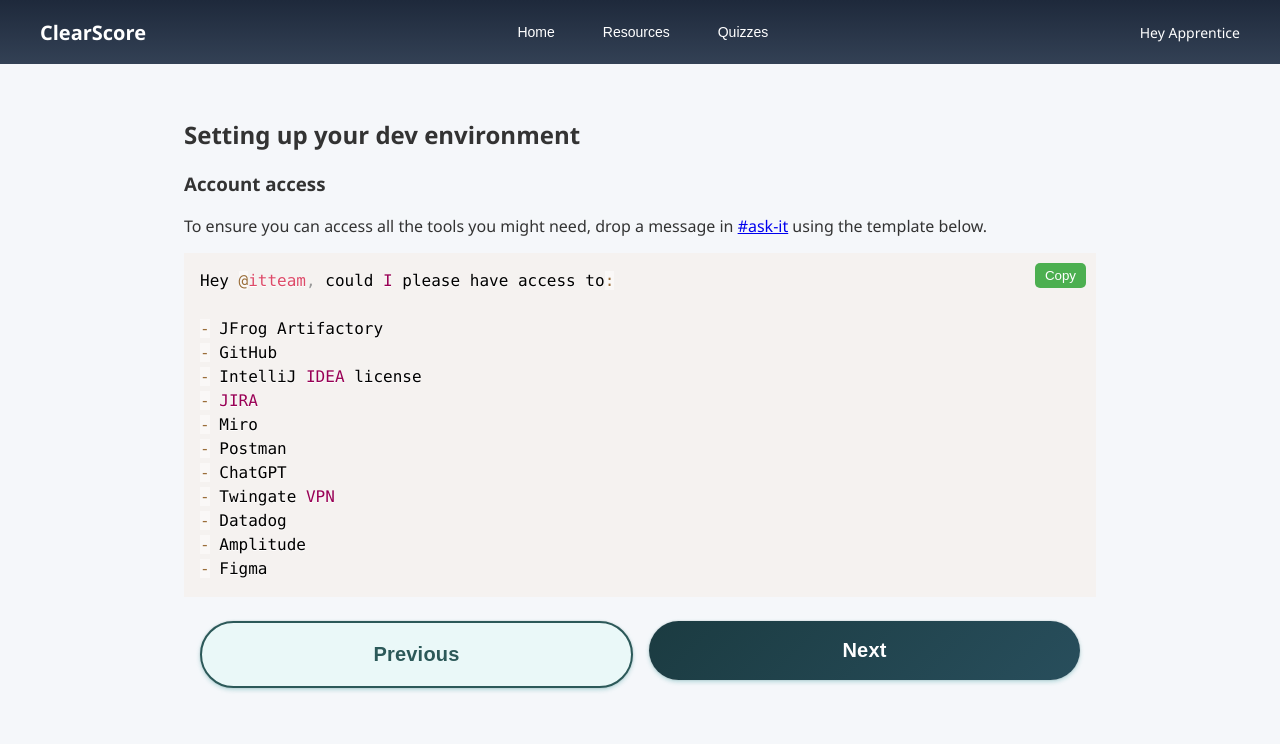
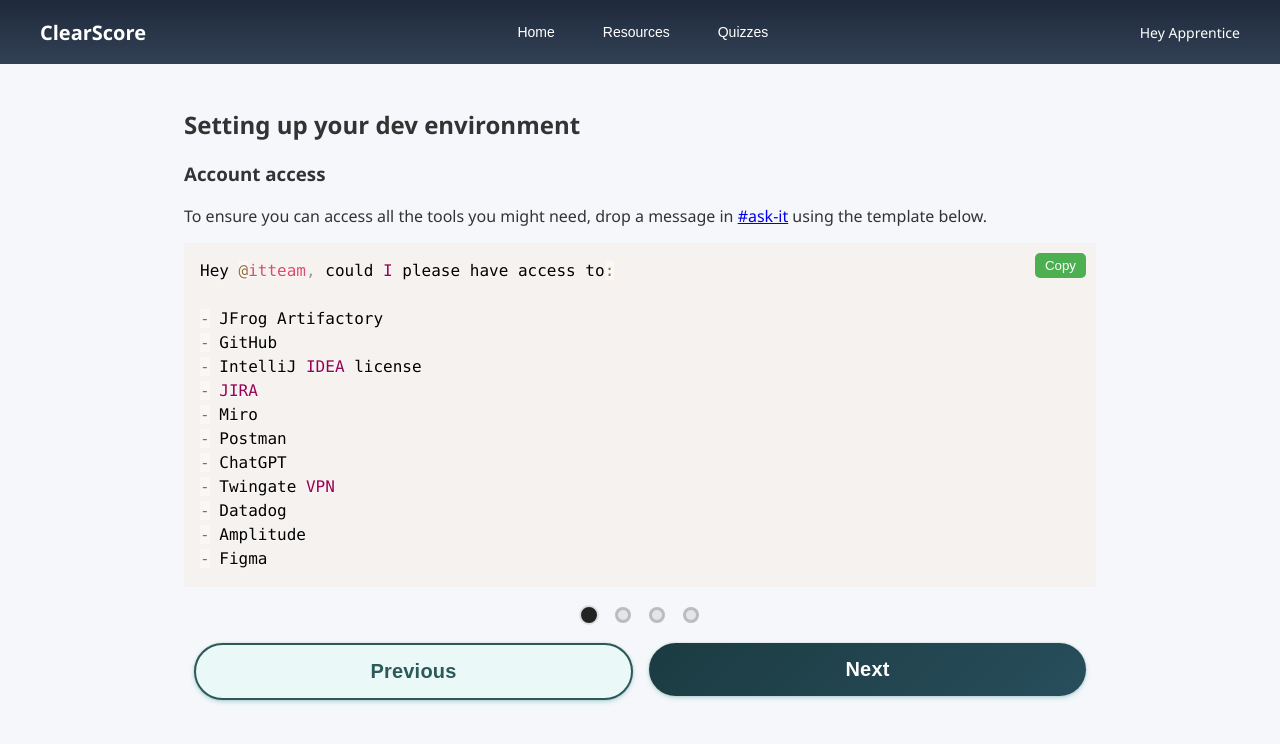
Before and after one commit to NathanVoong/final-year-project, a React (Vite) app in the folder onboarding-app/: page /setup in a window 1280 px wide. Shown: the top 744 px of the page. Built offline with nearby package versions, Linux system fonts and the light colour scheme.

Commit message:
FE-17: Add indicator for which carousel slide user is on

```diff
--- a/onboarding-app/src/pages/Home/styles/Home.css
+++ b/onboarding-app/src/pages/Home/styles/Home.css
@@ -3,7 +3,7 @@
     font-family: 'Segoe UI', sans-serif;
     background-color: #f5f7fa;
     color: #333;
-    padding-top: 50px;
+    padding-top: 40px;
     min-width: 300px;
 }
 
--- a/onboarding-app/src/pages/SetupPage/SetupPage.tsx
+++ b/onboarding-app/src/pages/SetupPage/SetupPage.tsx
@@ -249,6 +249,14 @@
                         </ol>
                     </>
                 }
+                <div className="carousel-indicator">
+                    {[0, 1, 2, 3].map(idx => (
+                        <span
+                            key={idx}
+                            className={`carousel-dot${carouselSlide === idx ? " active" : ""}`}
+                        />
+                    ))}
+                </div>
                 <div className="button-group">
                     <button
                         className="previous-button"
--- a/onboarding-app/src/pages/SetupPage/styles/SetupPage.css
+++ b/onboarding-app/src/pages/SetupPage/styles/SetupPage.css
@@ -28,12 +28,13 @@
     display: flex;
     flex-direction: row;
     gap: 16px;
-    padding: 16px;
+    padding: 10px;
 }
 
 .next-button {
     width: 100%;
-    padding: 18px 0;
+    height: 70%;
+    padding: 15px 0;
     background: linear-gradient(135deg, #1b3b41 0%, #284e5c 100%);
     color: #fff;
     font-size: 1.25rem;
@@ -53,7 +54,8 @@
 
 .previous-button {
     width: 100%;
-    padding: 18px 0;
+    height: 70%;
+    padding: 15px 0;
     background: #eaf8f8;
     color: #2c5959;
     font-size: 1.25rem;
@@ -113,3 +115,27 @@
 .img-wrapper {
     display: inline-block;
 }
+
+.carousel-indicator {
+    display: flex;
+    gap: 18px;
+    justify-content: center;
+    align-items: center;
+    margin: 20px 0 10px 0;
+}
+
+.carousel-dot {
+    width: 10px;
+    height: 10px;
+    border-radius: 50%;
+    border: 3px solid rgba(0, 0, 0, 0.18);
+    background: rgba(0, 0, 0, 0.07);
+    display: inline-block;
+    transition: border 0.2s, background 0.2s;
+}
+
+.carousel-dot.active {
+    border: 3px solid #232323;
+    background: #232323;
+    box-shadow: 0 0 0 2px rgba(0,0,0,0.10);
+}
```
